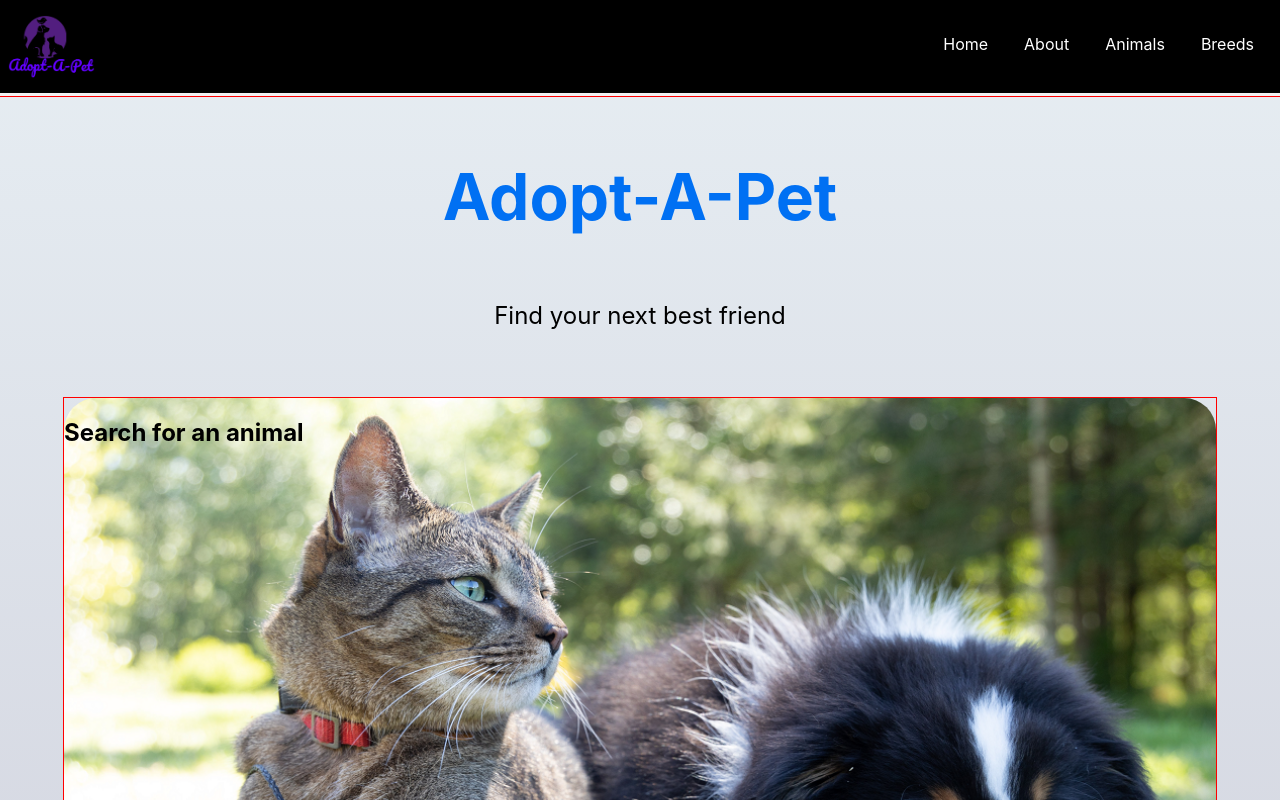
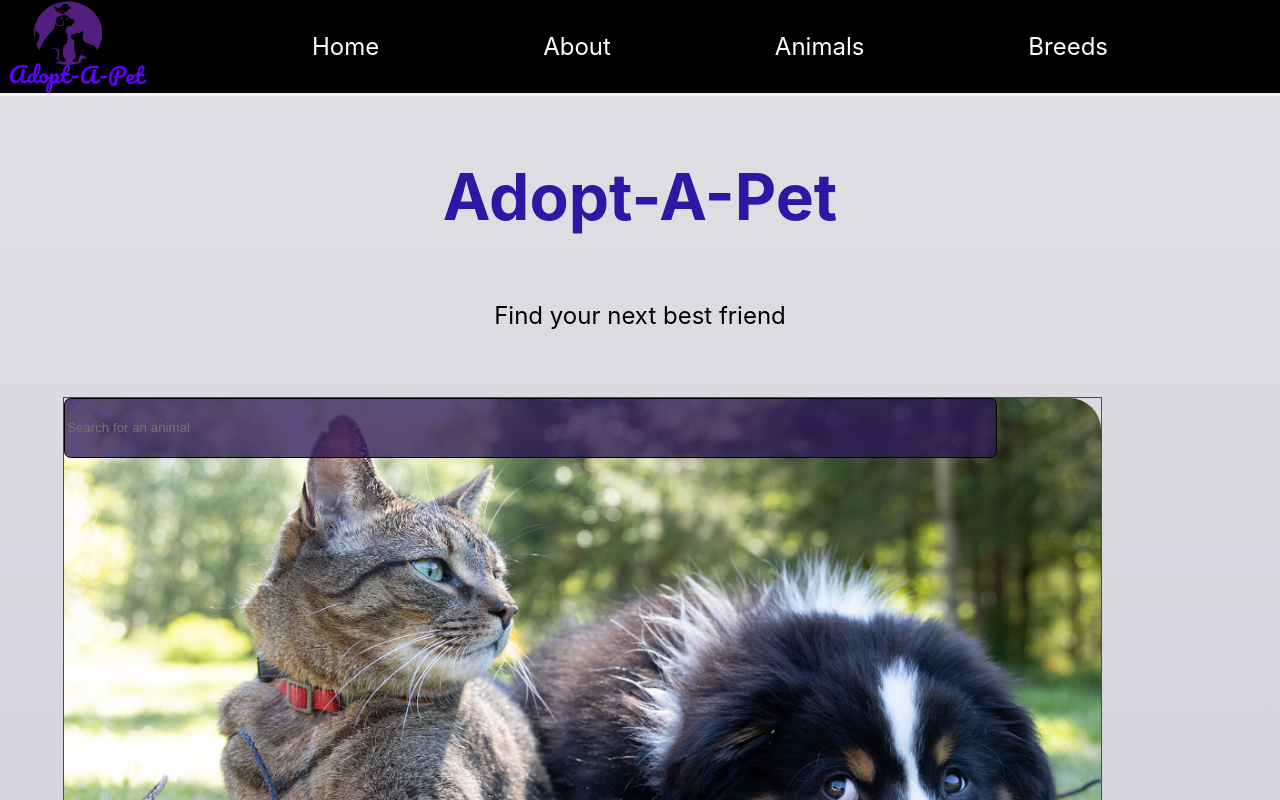
Before and after one commit to eg744/Adopt-A-Pet-Next, a Next.js app in the folder adopt-a-pet-next/: page / in a window 1280 px wide. Shown: the top 800 px of the page. Built offline with nearby package versions, Linux system fonts and the light colour scheme; no server answers.

Commit message:
nav and mobile menu updated with styled-components

```diff
--- a/adopt-a-pet-next/components/Navbar/HamburgerMenu.js
+++ b/adopt-a-pet-next/components/Navbar/HamburgerMenu.js
@@ -62,7 +62,9 @@ import NavItems from './NavItems.js';
 // 		</HamburgerBarStyled>
 // 	);
 // };
-const StyledBurger = styled.div`
+
+// styled-components
+const StyledBurgerMenu = styled.div`
 	width: 2rem;
 	height: 2rem;
 	position: fixed;
@@ -70,6 +72,7 @@ const StyledBurger = styled.div`
 	right: 20px;
 	z-index: 99;
 	display: none;
+	cursor: pointer;
 	@media (max-width: 768px) {
 		display: flex;
 		justify-content: space-around;
@@ -77,9 +80,10 @@ const StyledBurger = styled.div`
 	}
 	div {
 		width: 2rem;
-		height: 0.25rem;
-		background-color: ${({ open }) => (open ? '#ccc' : '#333')};
+		height: 0.35rem;
+		background-color: ${({ open }) => (open ? '#C16C68' : '#777')};
 		border-radius: 10px;
+		border: 1px solid black;
 		transform-origin: 1px;
 		transition: all 0.3s linear;
 		&:nth-child(1) {
@@ -96,20 +100,19 @@ const StyledBurger = styled.div`
 	}
 `;
 
-const Burger = () => {
+const HamburgerMenu = () => {
 	const [open, setOpen] = useState(false);
 
 	return (
 		<>
-			<StyledBurger open={open} onClick={() => setOpen(!open)}>
+			<StyledBurgerMenu open={open} onClick={() => setOpen(!open)}>
 				<div />
 				<div />
 				<div />
-			</StyledBurger>
+			</StyledBurgerMenu>
 			<NavItems open={open} />
 		</>
 	);
 };
 
-export default Burger;
-// export default HamburgerMenu;
+export default HamburgerMenu;
--- a/adopt-a-pet-next/components/Navbar/Nav.js
+++ b/adopt-a-pet-next/components/Navbar/Nav.js
@@ -1,5 +1,7 @@
 // Next link component
 import Link from 'next/link';
+import Image from 'next/image';
+
 import navStyles from '../../styles/Nav.module.css';
 import React, { useState } from 'react';
 import NavItems from './NavItems';
@@ -9,15 +11,28 @@ const Nav = () => {
 	const [mobileMenuToggle, setMobileMenuToggle] = useState(false);
 	return (
 		<nav className={navStyles.nav}>
-			<img
+			<Link href="/">
+				<a>
+					<Image
+						className={navStyles.logo}
+						src="/assets/adoptapetLogo.png"
+						alt="Adopt A Pet Logo"
+						layout="fixed"
+						height="94px"
+						width="140px"
+					/>
+				</a>
+			</Link>
+			{/* <img
 				className={navStyles.logo}
 				src="\assets\adoptapetLogo.png"
 				alt="Adopt A Pet Logo"
-			></img>
+			></img> */}
+
 			<HamburgerMenu />
 
 			{/* <ul className={navStyles.nav_items}>
-				<a href="/">
+			<a href="/">
 					<img
 						className={navStyles.logo}
 						src="\assets\adoptapetLogo.png"
--- a/adopt-a-pet-next/components/Navbar/NavItems.js
+++ b/adopt-a-pet-next/components/Navbar/NavItems.js
@@ -2,9 +2,52 @@ import React from 'react';
 import Link from 'next/link';
 import navStyles from '../../styles/Nav.module.css';
 
-const NavItems = () => {
+import styled from 'styled-components';
+
+const StyledUL = styled.ul`
+	padding: 18px;
+
+	display: flex;
+	flex-direction: row nowrap;
+	align-items: center;
+	justify-content: space-evenly;
+	list-style: none;
+	background: #000;
+	color: #fff;
+	height: 100%;
+	width: 100%;
+	margin: 0 auto;
+
+	li :hover {
+		color: #0070f3;
+		border-color: #0070f3;
+	}
+
+	// Responsive mobile menu
+	@media (max-width: 768px) {
+		flex-flow: column nowrap;
+		background-color: #0d2538;
+		position: fixed;
+		transform: ${({ open }) =>
+			open ? 'translateX(0)' : 'translateX(100%)'};
+		top: 0;
+		right: 0;
+		height: 100vh;
+		width: 300px;
+		padding-top: 3.5rem;
+		border-radius: 2px;
+		transition: transform 0.3s ease-in-out;
+
+		li {
+			color: #fff;
+		}
+	}
+`;
+
+const NavItems = ({ open }) => {
 	return (
-		<ul className={navStyles.nav_items}>
+		// Menu open bool
+		<StyledUL open={open}>
 			<li>
 				<Link href="/">Home</Link>
 			</li>
@@ -17,7 +60,7 @@ const NavItems = () => {
 			<li>
 				<Link href="/about">Breeds</Link>
 			</li>
-		</ul>
+		</StyledUL>
 	);
 };
 
--- a/adopt-a-pet-next/components/indexComponents/IndexHero.js
+++ b/adopt-a-pet-next/components/indexComponents/IndexHero.js
@@ -22,11 +22,15 @@ const IndexHero = () => {
 			<Header />
 
 			<section className={homeStyles.home_hero}>
-				<h1 className={homeStyles.landing_text}>
-					Search for an animal
-				</h1>
+				<input
+					className={homeStyles.home_input_field}
+					type="text"
+					placeholder="Search for an animal"
+					autoComplete="off"
+					spellCheck="false"
+				></input>
+				<BGImage />
 			</section>
-			<BGImage />
 		</div>
 	);
 };
--- a/adopt-a-pet-next/styles/Header.module.css
+++ b/adopt-a-pet-next/styles/Header.module.css
@@ -1,7 +1,7 @@
 
 .title a,
 .title span {
-   color: #0070f3;
+   color: #2d18a5;
    text-decoration: none;
 }
 
--- a/adopt-a-pet-next/styles/Home.module.css
+++ b/adopt-a-pet-next/styles/Home.module.css
@@ -56,15 +56,15 @@
 .home_hero {
   z-index: 1;
   width: 90%;
-  height: 85%;
-  position: absolute;
+  height: 80%;
+  position: relative;
   background-attachment: local;
   justify-content:center;
   align-items: center;
-   background-size: cover;
+   /* background-size: cover; */
    background-position: center;
   outline: 1px solid red;
-  overflow: hidden;
+  /* overflow: hidden; */
 
 }
 
@@ -103,8 +103,18 @@
   flex-wrap: wrap;
   max-width: 800px;
 }
-.landing_text{
-  z-index: 1;
+
+.home_input_field{
+  background-color: rgba(41, 17, 85, 0.75);
+  border: 1px solid #000;
+  border-radius: 0.5em;
+  box-shadow: inset 3px #000;
+  height: 60px;
+  width: inherit;
+  position: absolute;
+
+
+  z-index: 2;
 }
 
 
--- a/adopt-a-pet-next/styles/Nav.module.css
+++ b/adopt-a-pet-next/styles/Nav.module.css
@@ -1,50 +1,6 @@
 /* Navbar  */
 
-
-/* prev styling */
-/* .nav {
-   overflow: visible;
-   height: 5em;
-   display:block;
-}
-
-
-.nav_items{
-   display: flex;
-   flex-direction: row;
-   align-items: center;
-   justify-content: space-evenly;
-   background: #000;
-   color: #fff;
-   height: 100%;
-   width: 100%;
-   margin: 0 auto;
-} */
-
-/*  ok.logo{
-   font-size: 1.2rem;
-   height: 3.5em;
-   width: fit-content;
-   bottom: 10em;
-} */
-
-/* .nav ul {
-   list-style: none;
-   padding: 0;
-   margin: 0;
-}
-
-.nav ul li a {
-   margin: 2rem 3rem;
-   font-size: 1.5em
-}*/
-
-.nav ul li :hover {
-   color: #0070f3;
-   border-color: #0070f3;
-}
-
-/* experimental */
+/* .nav is only active selector, using styled-components for the rest of the responsive/ mobile nav menu to easily pass props and conditionally style */
 .nav {
    width: 100%;
    height: 6rem;
@@ -56,14 +12,21 @@
    justify-content:space-between;
    background: #000;
    color: #fff;
+   font-size: 1.5rem;
    /* margin: 0 auto;  */
 
-   outline: 1px solid red;
+   /* outline: 1px solid red; */
 }
-
 .logo {
    padding: 15px 0;
 
+}
+
+/* ====unused for now====== */
+
+.nav ul li :hover {
+   color: #0070f3;
+   border-color: #0070f3;
 }
 
 .nav ul{
@@ -81,17 +44,18 @@
 
 @media(max-width: 768px) {
    .nav ul{
-      display: none;
+      /* display: none; */
       flex-flow: column nowrap;
       background-color: #000;
       position: fixed;
+
       top: 0;
       right: 0;
       height: 100vh;
       width: 10rem;
       padding-top: 3.5rem;
 
-      z-index: 999;
+      z-index: 50;
    }
 
 }
--- a/adopt-a-pet-next/styles/globals.css
+++ b/adopt-a-pet-next/styles/globals.css
@@ -9,7 +9,7 @@ body {
    font-family: -apple-system, BlinkMacSystemFont, Segoe UI, Roboto, Oxygen,
       Ubuntu, Cantarell, Fira Sans, Droid Sans, Helvetica Neue, sans-serif;
 
-   background: linear-gradient( rgb(231, 238, 243), rgb(203, 203, 216)) ;
+   background: linear-gradient( rgb(227, 224, 228), rgb(203, 203, 216)) ;
 }
 
 a {
```
